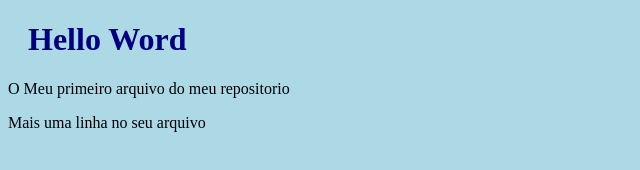
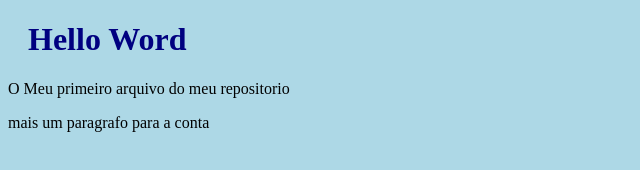
Before and after one commit to pedro40028922/Aulagithub, a plain HTML site: page index.html in a window 1280 px wide. Shown: the full height of the page, 0-640 px from the left. Drawn offline with Linux system fonts and the light colour scheme.

Commit message:
updated index.html with emergency flix

```diff
--- a/index.html
+++ b/index.html
@@ -11,7 +11,7 @@
           O Meu primeiro arquivo do meu repositorio
         </p>
             <p>
-                Mais uma linha no seu arquivo
+                mais um paragrafo para a conta
             </p>
 </body>
 </html>
```
